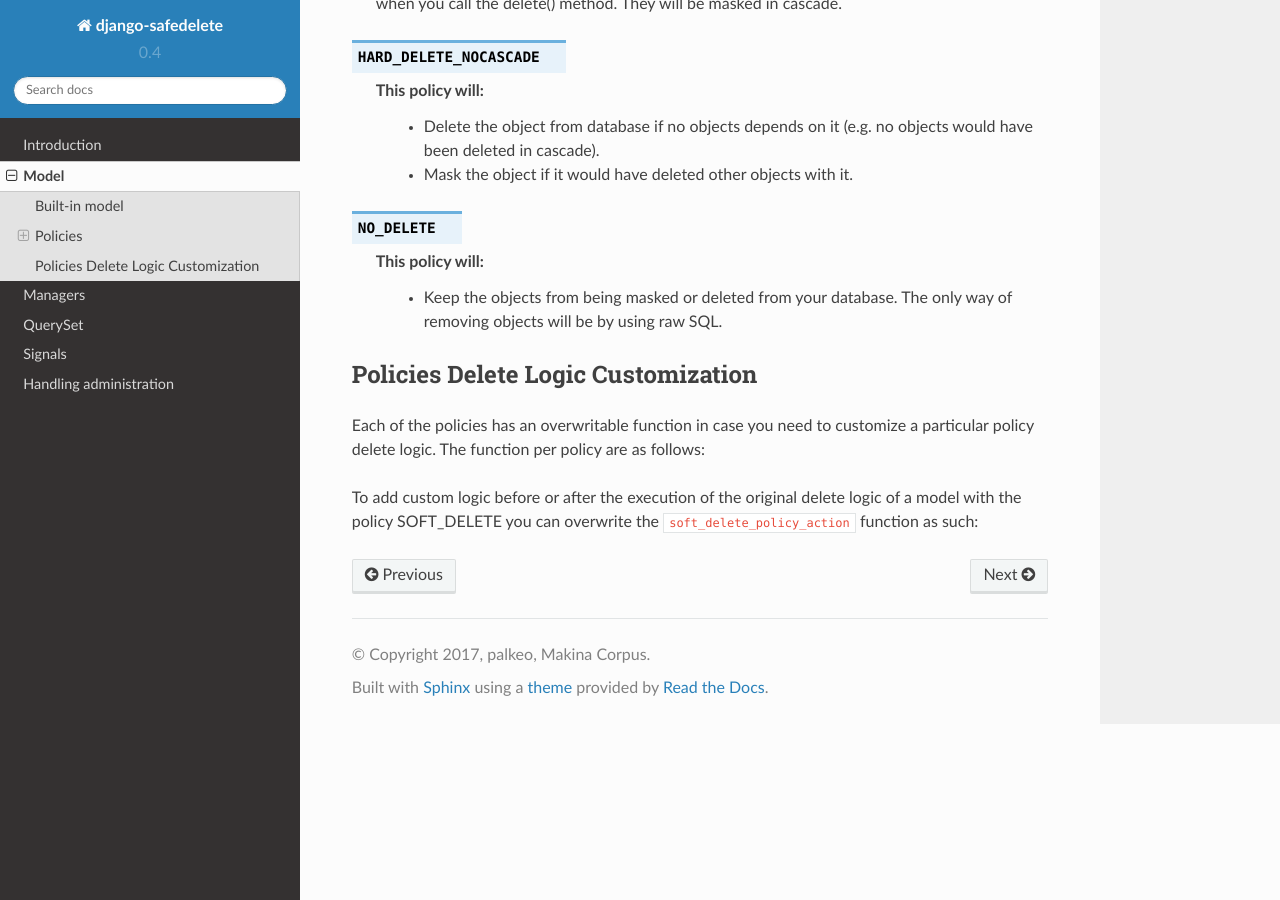
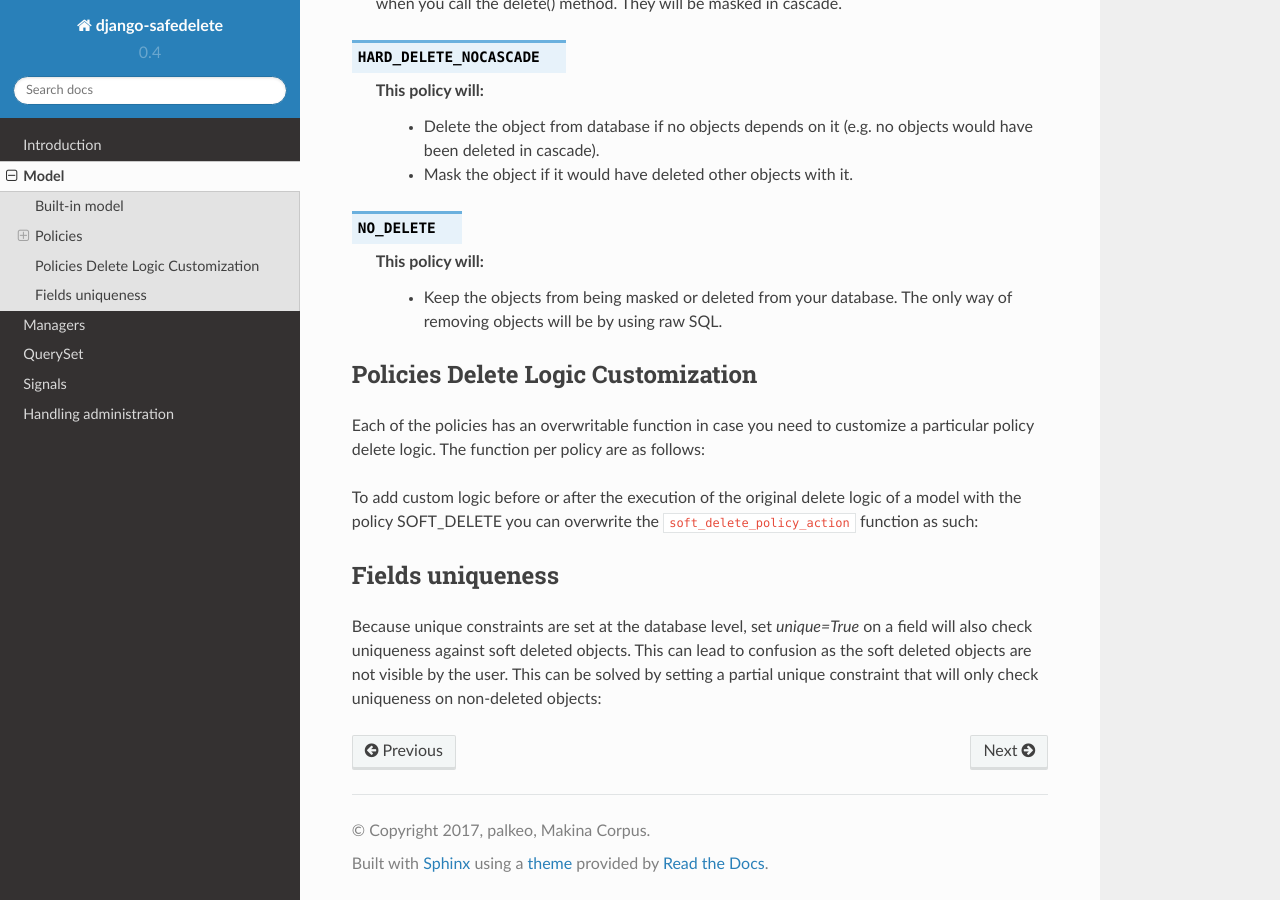
Before and after one commit to makinacorpus/django-safedelete, a Sphinx documentation site: the page built from docs/models.rst, in a window 1280 px wide and 900 px high, scrolled down 902 px. Built offline with Sphinx 7.4.7 and the Read the Docs theme 2.0.0, drawn with Linux system fonts in a browser that asks for light colours; formulas are drawn with MathJax 3.

Commit message:
Docs for partial unique constraints

```diff
--- a/docs/models.rst
+++ b/docs/models.rst
@@ -78,3 +78,17 @@ To add custom logic before or after the execution of the original delete logic o
         # Insert here custom pre delete logic
         super().soft_delete_policy_action(**kwargs)
         # Insert here custom post delete logic
+
+
+Fields uniqueness
+-----------------
+
+Because unique constraints are set at the database level, set `unique=True` on a field will also check uniqueness against soft deleted objects.
+This can lead to confusion as the soft deleted objects are not visible by the user. This can be solved by setting a partial unique constraint that will only check uniqueness on non-deleted objects:
+
+.. code-block:: python
+    class Post(SafeDeleteModel):
+        name = models.CharField(max_length=100)
+
+        class Meta:
+            constraints = [UniqueConstraint(fields=['name'], condition=Q(deleted__isnull=True), name='unique_active_name')]
```
